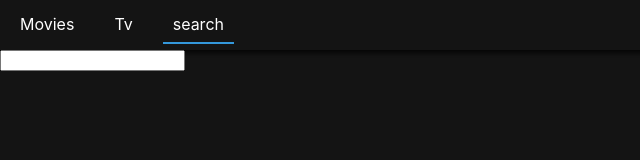
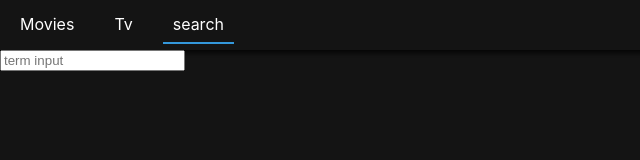
Before and after one commit to 13akstjq/manflex, a React (Create React App) app: page /#/search in a window 1280 px wide. Shown: the top 160 px of the page, without its empty margins (0-640 px from the left). Built offline with nearby package versions, Linux system fonts and the light colour scheme.

Commit message:
search finish

```diff
--- a/src/Components/Hooks/useInput.js
+++ b/src/Components/Hooks/useInput.js
@@ -1,10 +1,10 @@
 import React, { useState } from "react";
 
-export default ({ defaultValue }) => {
-  const [value, setValue] = useState(defaultValue);
+export default ({ type = "text" }) => {
+  const [value, setValue] = useState("");
   const onChange = e => {
-    console.log(e.target.value);
+    setValue(e.target.value);
   };
 
-  return { value, onChange };
+  return { value, onChange, type, setValue };
 };
--- a/src/Routes/Search/SearchContainer.js
+++ b/src/Routes/Search/SearchContainer.js
@@ -1,22 +1,42 @@
 import React, { useState } from "react";
 import SearchPresenter from "./SearchPresenter";
 import useInput from "../../Components/Hooks/useInput";
+import { tv, movie } from "../../Components/api";
 
-export default () => {
-  const SearchInput = useInput("dfgsgdfg");
+export default ({ history }) => {
+  const SearchInput = useInput("dfgsgdfg", "text");
   const [loading, setLoading] = useState(false);
+  const [movieResults, setMovieResults] = useState(null);
+  const [tvResults, setTvResults] = useState(null);
   const [error, setError] = useState("");
-
-  const onSubmit = e => {
-    alert("제출");
+  const onSubmit = async e => {
+    try {
+      setLoading(true);
+      SearchInput.setValue("");
+      const {
+        data: { results: movieResults }
+      } = await movie.search(SearchInput.value);
+      const {
+        data: { results: tvResults }
+      } = await tv.search(SearchInput.value);
+      console.log(movieResults, tvResults);
+      setMovieResults(movieResults);
+      setTvResults(tvResults);
+    } catch (error) {
+      setError(error);
+    } finally {
+      setLoading(false);
+    }
   };
-
   return (
     <SearchPresenter
       SearchInput={SearchInput}
       loading={loading}
       error={error}
       onSubmit={onSubmit}
+      movieResults={movieResults}
+      tvResults={tvResults}
+      error={error}
     />
   );
 };
--- a/src/Routes/Search/SearchPresenter.js
+++ b/src/Routes/Search/SearchPresenter.js
@@ -2,20 +2,44 @@ import React from "react";
 import styled from "styled-components";
 import PropTypes from "prop-types";
 import Section from "../../Components/Section";
+import Loader from "../../Components/Loader";
 
 const Wrapper = styled.div``;
 
-const Input = styled.input``;
-
 const SectionList = styled.div``;
 
-const SearchPresenter = ({ SearchInput, loading, error }) => {
+const SearchPresenter = ({
+  SearchInput,
+  loading,
+  error,
+  onSubmit,
+  movieResults,
+  tvResults
+}) => {
+  console.log(loading, movieResults, tvResults);
   return (
     <Wrapper>
-      <Input {...SearchInput} />
+      <form onSubmit={onSubmit}>
+        <input
+          placeholder="term input"
+          value={SearchInput.value}
+          onChange={SearchInput.onChange}
+        />
+      </form>
       <SectionList>
-        {/* <Section title="movie results" />
-        <Section title="tv results" /> */}
+        {loading && <Loader />}
+        {!loading && movieResults && movieResults.length > 0 && (
+          <Section title="movie results" children={movieResults} />
+        )}
+        {!loading && movieResults && movieResults.length === 0 && (
+          <span>notFound movie</span>
+        )}
+        {!loading && tvResults && tvResults.length > 0 && (
+          <Section title="tv results" children={tvResults} />
+        )}
+        {!loading && tvResults && tvResults.length === 0 && (
+          <span>notFound movie</span>
+        )}
       </SectionList>
     </Wrapper>
   );
```
